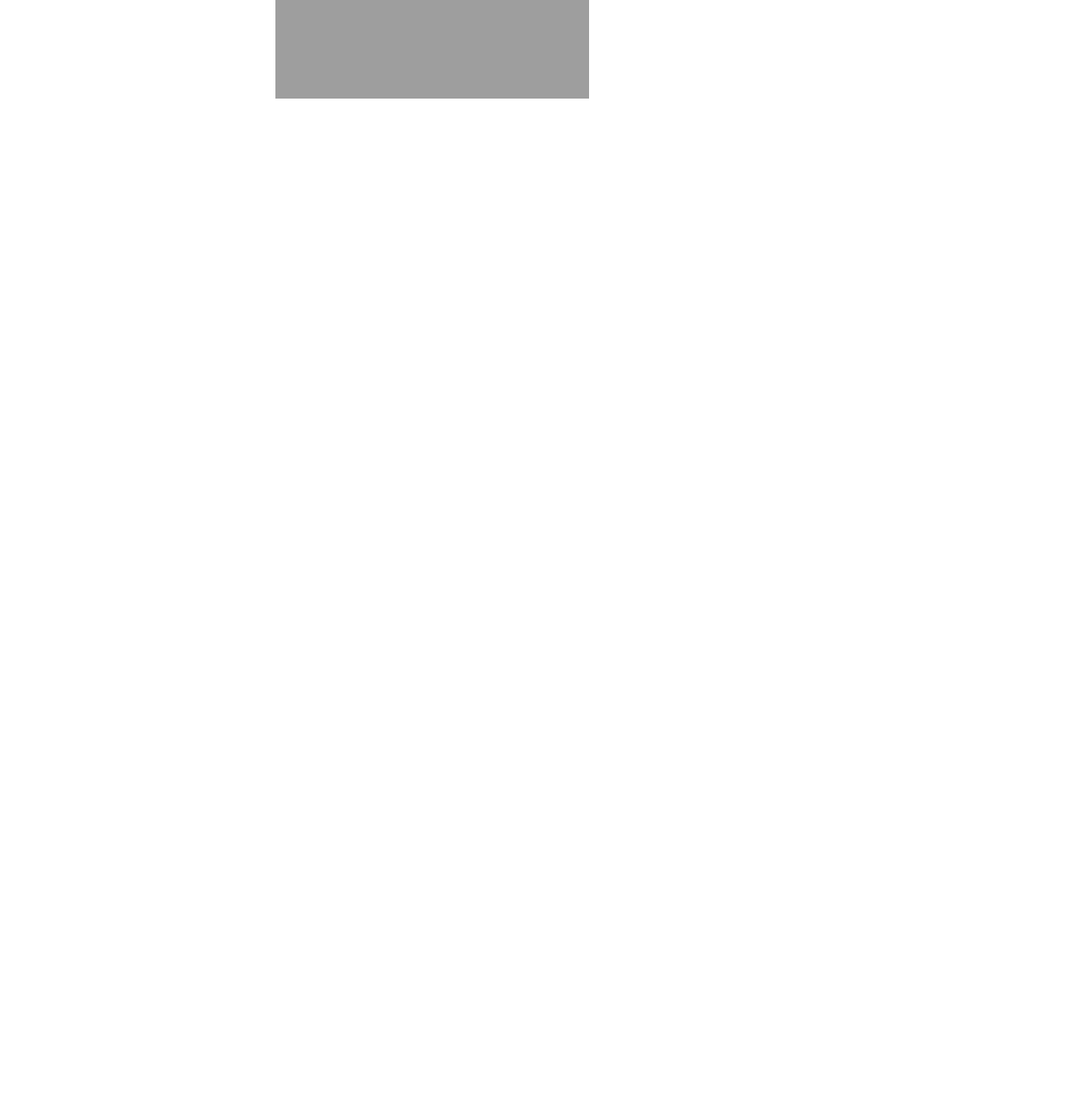
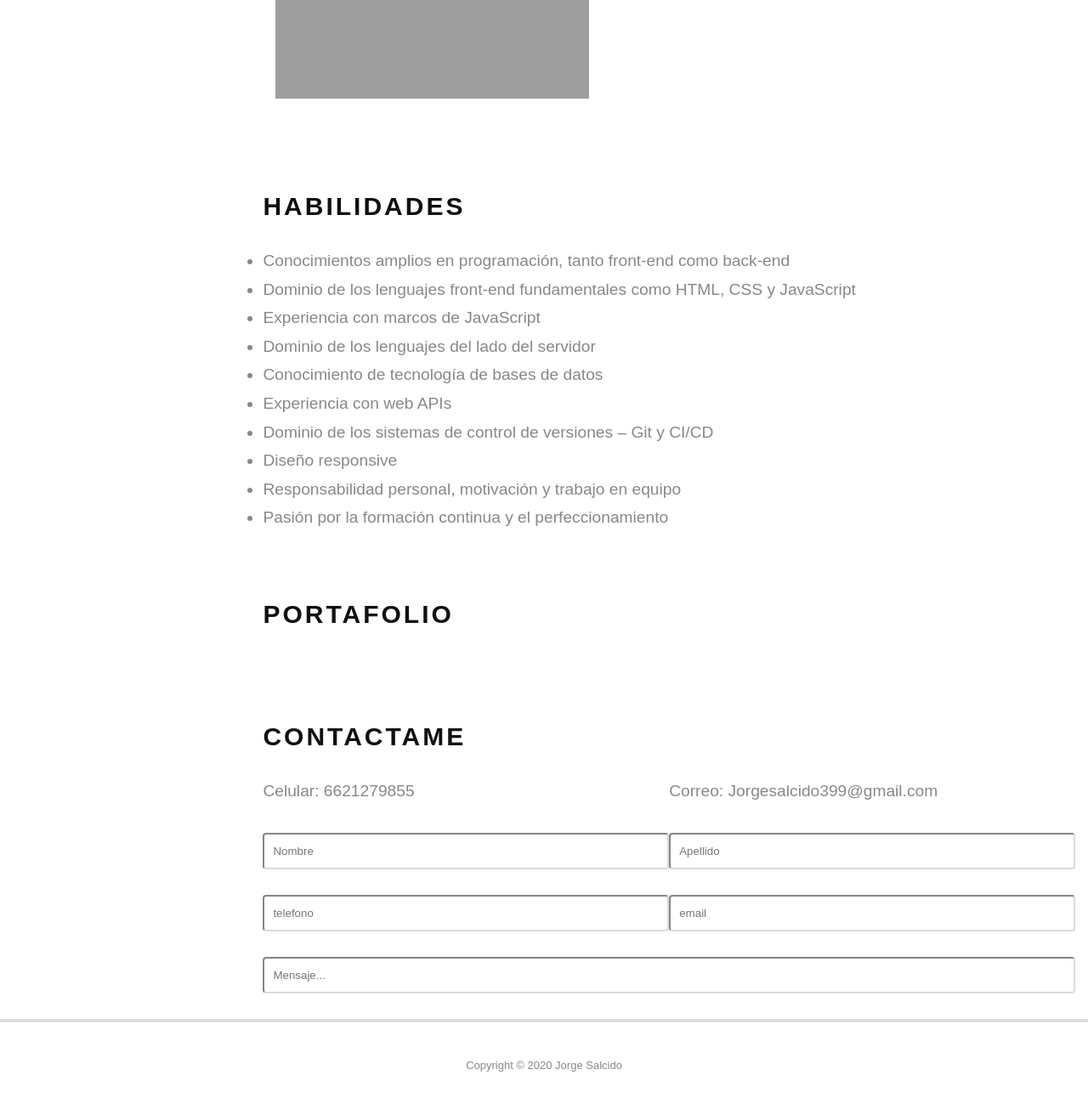
Before and after one commit to George2912/portafolio-jorge, a plain HTML site: page index.html in a window 1280 px wide. Shown: the part 1362-2667 px from the top of the page at 85% size. Before the commit the page ends 1508 px from the top, so only its background shows below. Drawn offline with Linux system fonts and the light colour scheme; grey boxes are pictures that could not be loaded.

Commit message:
se agrego contenido

```diff
--- a/csc/stile.css
+++ b/csc/stile.css
@@ -126,9 +126,13 @@ h3 {
     letter-spacing: 3px;
     text-transform: uppercase;
 }
-.col-md-7{
+.col-md-7 {
     width: 58.33333333%;
     float: right;
+}
+.col-md-6 {
+    width: 50%;
+    float: left;
 }
 .col-md-5 {
     width: 41.66666667%;
@@ -142,15 +146,60 @@ h3 {
     margin-bottom: 30px;
 }
 .col-md-7 h2 {
-    font-size: 20px;
+    font-size: 1.5rem;
     font-family: sans-serif;
     line-height: 2.5em;
     color: #555555;
 }
 p {
     font-family: sans-serif;
-    font-size: 15px;
+    font-size: 1.2rem;
     line-height: 1.75em;
     color: #888;
-    margin: 0 0 20px;
 }
+.abilities li {
+    font-family: sans-serif;
+    font-size: 1.2rem;
+    line-height: 1.75em;
+    color: #888;
+}
+.col-md-6 span{
+    font-family: sans-serif;
+    font-size: 1.2rem;
+    line-height: 1.75em;
+    color: #888;
+}
+hr {
+    outline: 0;
+    border: 0;
+    width: 100%;
+    height: 4px;
+    background: #dddddd;
+    margin-top: 40px;
+    margin-bottom: 0;
+}
+.copyright-text {
+    font-family: sans-serif;
+    margin: 40px 0;
+    font-size: 13px;
+    line-height: 1.75em;
+    font-weight: 400;
+    color: #888;
+}
+input, .select select, .textarea {
+    background-color: #fff;
+    border-color: #dbdbdb;
+    border-radius: 4px;
+    color: #363636;
+   box-shadow: inset 0 0.0625em 0.125em rgba(10,10,10,.05);
+}
+input {
+    padding: 12px;
+    margin-bottom: 30px;
+    width: 100%;
+    font-family: sans-serif;
+    padding-left: 10px;
+}
+.space-botton {
+    margin-bottom: 2rem;
+}
--- a/index.html
+++ b/index.html
@@ -115,6 +115,101 @@
                 </div>
             </div>
         </div>
+        <div class="main-content">
+            <div class="page-section">
+                <div class="conteiner-info">
+                    <div class="row">
+                        <div class="col-md-12">
+                            <h2>
+                                HABILIDADES
+                            </h2>
+                        </div>
+                    </div>
+                    <div class="row">
+                        <ul class="abilities">
+                            <li>
+                                Conocimientos amplios en programación, tanto front-end como back-end
+                            </li>
+                            <li>
+                                Dominio de los lenguajes front-end fundamentales como HTML, CSS y JavaScript
+                            </li>
+                            <li>
+                                Experiencia con marcos de JavaScript
+                            </li>
+                            <li>
+                                Dominio de los lenguajes del lado del servidor
+                            </li>
+                            <li>
+                                Conocimiento de tecnología de bases de datos
+                            </li>
+                            <li>
+                                Experiencia con web APIs
+                            </li>
+                            <li>
+                                Dominio de los sistemas de control de versiones – Git y CI/CD
+                            </li>
+                            <li>
+                                Diseño responsive
+                            </li>
+                            <li>
+                                Responsabilidad personal, motivación y trabajo en equipo
+                            </li>
+                            <li>
+                                Pasión por la formación continua y el perfeccionamiento
+                            </li>
+                        </ul>
+                    </div>
+                </div>
+            </div>
+        </div>
+        <div class="main-content">
+            <div class="page-section">
+                <div class="conteiner-info">
+                    <div class="row">
+                        <div class="col-md-12">
+                            <h2>
+                                PORTAFOLIO
+                            </h2>
+                        </div>
+                    </div>
+                </div>
+            </div>
+        </div>
+        <div class="main-content">
+            <div class="page-section">
+                <div class="conteiner-info">
+                    <div class="row">
+                        <div class="col-md-12">
+                            <h2>
+                                CONTACTAME
+                            </h2>
+                        </div>
+                    </div>
+                    <div class="row space-botton">
+                        <div class="col-md-6">
+                            <span>Celular: 6621279855</span>
+                        </div>
+                        <div class="col-md-6 space-botton">
+                            <span>Correo: Jorgesalcido399@gmail.com</span>
+                        </div>
+                    </div>
+                    <div class="row">
+                        <input type="text" placeholder="Nombre" class="col-md-6">
+                        <input type="text" placeholder="Apellido" class="col-md-6">
+                        <input type="text" placeholder="telefono" class="col-md-6">
+                        <input type="text" placeholder="email" class="col-md-6">
+                        <input type="text" placeholder="Mensaje..." class="message col-md-12">
+                    </div>
+                </div>
+            </div>
+        </div>
+        <hr>
+        <div class="row tittle-section">
+            <span class="copyright-text">
+                Copyright © 2020 Jorge Salcido
+            </span>
+            <div></div>
+        </div>
     </div>
 </body>
 </html>
```
